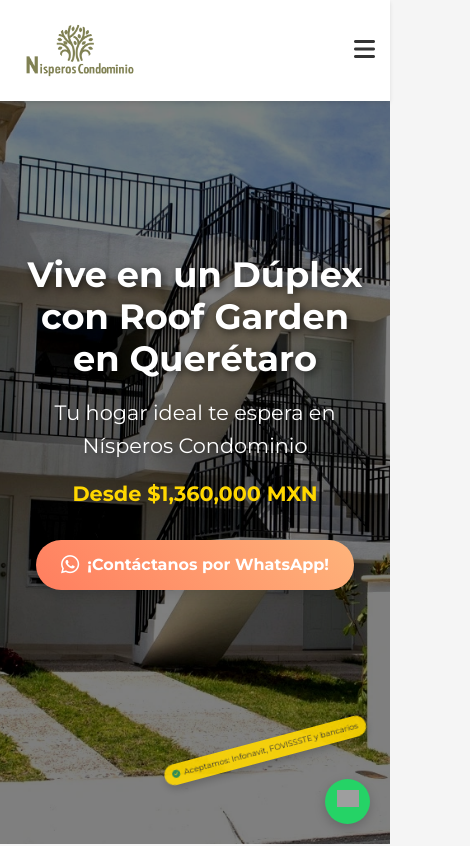
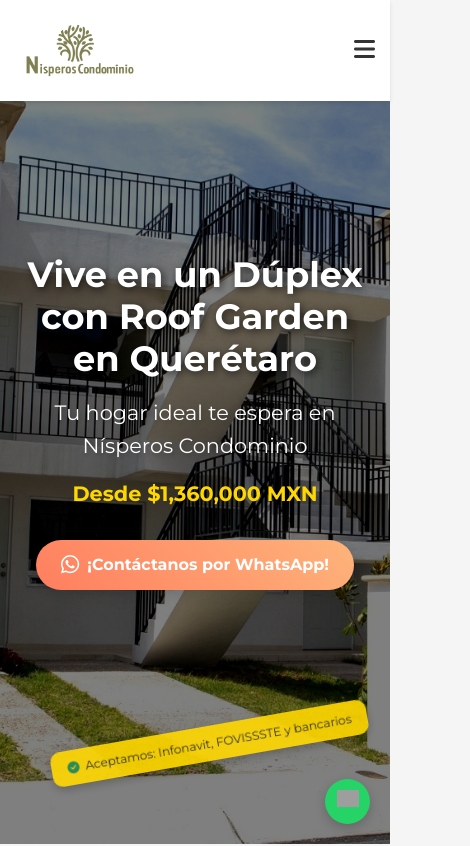
Before and after one commit to AbundaCreativo/DuplexArandano, a plain HTML site: page index.html in a window 390 px wide. Shown: the top 846 px of the page, 470 px wide, since content can reach past the window. Drawn offline with nearby package versions, Linux system fonts and the light colour scheme; grey boxes are pictures that could not be loaded.

Commit message:
Update index.html

```diff
--- a/index.html
+++ b/index.html
@@ -215,28 +215,28 @@
     /* Sticker de Créditos Aceptados Ajustado */
     .credit-sticker {
       position: fixed;
-      bottom: 100px;
+      bottom: 80px;
       right: 20px;
       background-color: rgba(255, 215, 0, 0.9);
       color: #333;
-      padding: 5px 10px; /* Reducido un 30% */
+      padding: 10px 20px;
       border-radius: 10px;
       box-shadow: 0 4px 8px var(--shadow-color-darker);
       display: flex;
       align-items: center;
-      gap: 4px;
-      font-size: 0.6rem; /* Reducido un 30% */
+      gap: 6px;
+      font-size: 0.85rem;
       z-index: 1002;
-      transform: rotate(-15deg); /* Menos inclinación */
+      transform: rotate(-10deg);
       animation: floatSticker 5s ease-in-out infinite;
     }
 
     @keyframes floatSticker {
       0%, 100% {
-        transform: rotate(-15deg) translateY(0);
+        transform: rotate(-10deg) translateY(0);
       }
       50% {
-        transform: rotate(-15deg) translateY(-5px);
+        transform: rotate(-10deg) translateY(-5px);
       }
     }
 
@@ -582,9 +582,9 @@
       .credit-sticker {
         bottom: 80px;
         right: 20px;
-        font-size: 0.5rem;
-        padding: 4px 8px;
-        transform: rotate(-15deg);
+        font-size: 0.75rem;
+        padding: 8px 16px;
+        transform: rotate(-10deg);
       }
 
       .cta-section h2 {
```
